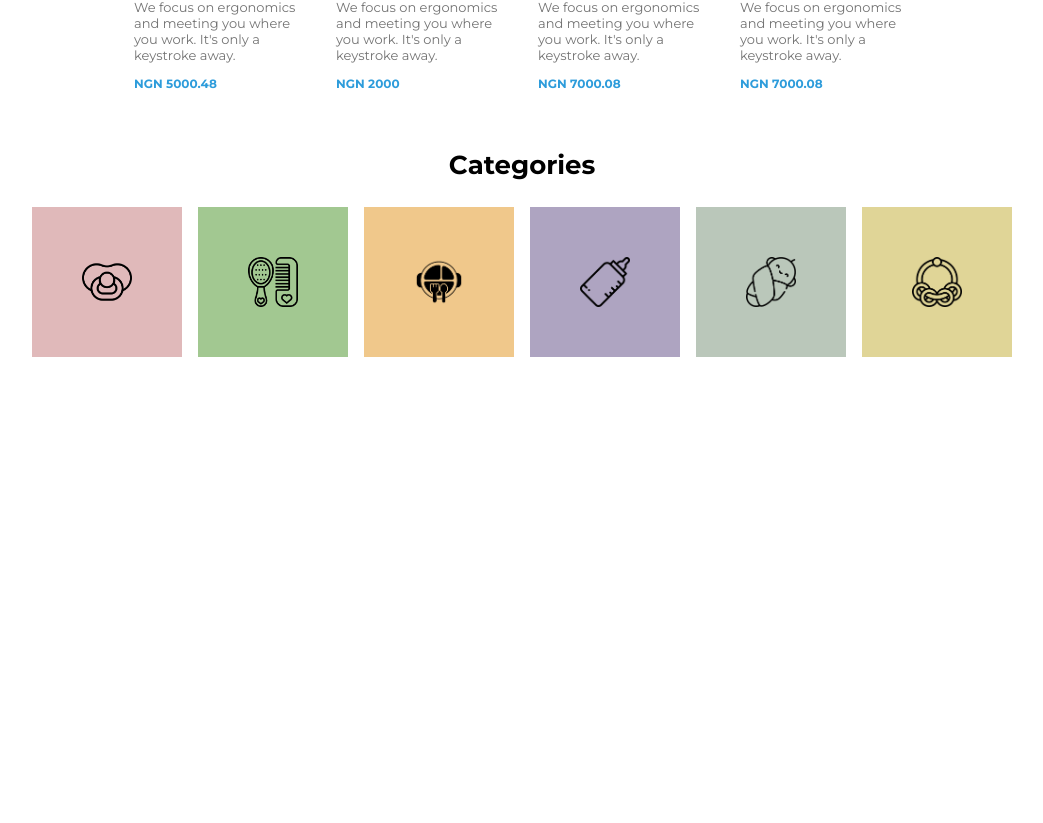
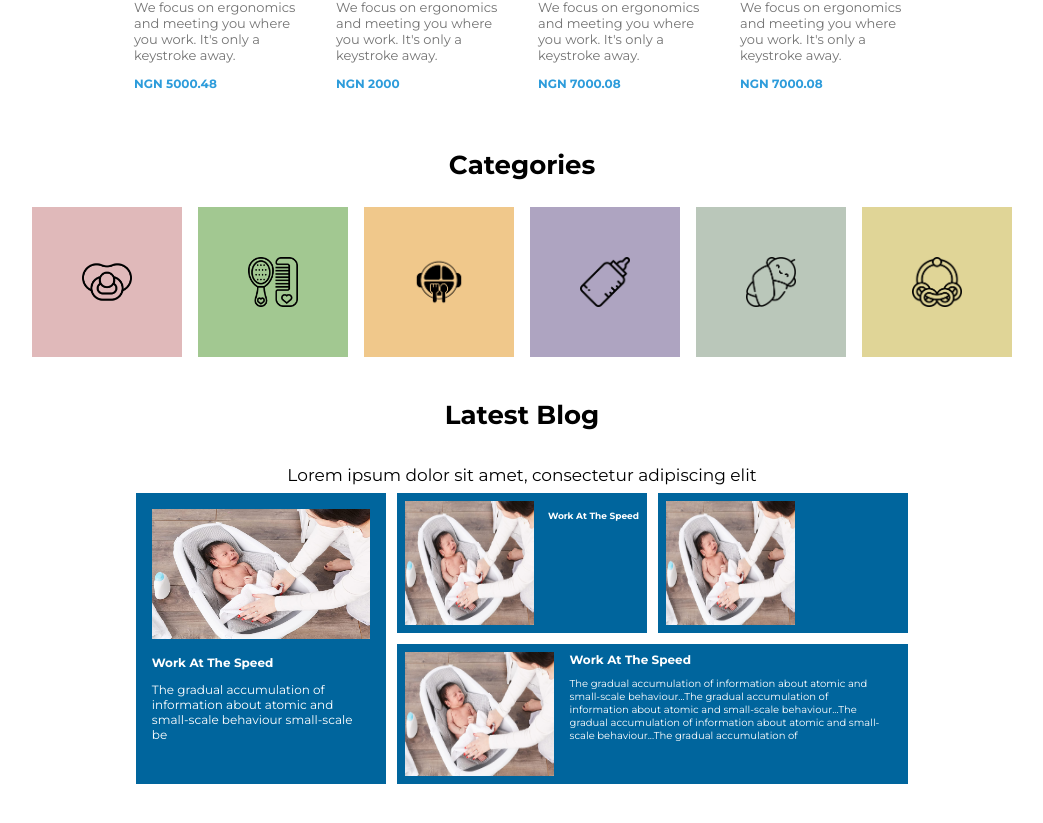
Before and after one commit to Istine/istine.github.io, a React (Vite) app: page / in a window 1280 px wide. Shown: the part 1469-2292 px from the top of the page, without its empty margins (118-1161 px from the left). Before the commit the page ends 1842 px from the top, so only its background shows below. Built offline with nearby package versions, Linux system fonts and the light colour scheme.

Commit message:
added blog section

```diff
--- /dev/null
+++ b/src/components/Blog/index.tsx
@@ -0,0 +1,164 @@
+import { Box } from "@mui/material";
+import { styled } from "@mui/material/styles";
+import * as React from "react";
+
+const StyledBox = styled(Box)({
+  display: "flex",
+  flexDirection: "column",
+  alignItems: "center",
+});
+
+const Grid = styled(Box)({
+  display: "grid",
+  height: "400px",
+  gridTemplateColumns: "repeat(3, 250px)",
+  gridTemplateRows: "140px 140px",
+  gap: ".7rem",
+  "& .post1": {
+    width: "100%",
+    height: "100%",
+    backgroundColor: "#00659D",
+    gridColumnStart: 1,
+    gridColumnEnd: 2,
+    gridRowStart: 1,
+    gridRowEnd: 3,
+    padding: "1rem",
+    "& img": {
+      width: "100%",
+      height: "50%",
+    },
+  },
+  "& .post2": {
+    width: "100%",
+    height: "100%",
+    backgroundColor: "#00659D",
+    gridColumnStart: 2,
+    gridColumnEnd: 3,
+    gridRowStart: 1,
+    gridRowEnd: 2,
+    display: "flex",
+    justifyContent: "space-between",
+    padding: ".5rem",
+    "& img": {
+      width: "55%",
+      height: "100%",
+    },
+  },
+  "& .post3": {
+    width: "100%",
+    height: "100%",
+    backgroundColor: "#00659D",
+    gridColumnStart: 3,
+    gridColumnEnd: 4,
+    gridRowStart: 1,
+    gridRowEnd: 2,
+    display: "flex",
+    alignItems: "center",
+    padding: ".5rem",
+    "& img": {
+      width: "55%",
+      height: "100%",
+    },
+  },
+  "& .post4": {
+    width: "100%",
+    height: "100%",
+    backgroundColor: "#00659D",
+    gridColumnStart: 2,
+    gridColumnEnd: 4,
+    gridRowStart: 2,
+    gridRowEnd: 3,
+    display: "flex",
+    padding: ".5rem",
+    "& img": {
+      width: "30%",
+      height: "100%",
+    },
+  },
+});
+
+const Blog: React.FC<{}> = () => {
+  return (
+    <StyledBox>
+      <Box component="h3" fontFamily="montserrat" fontSize={26}>
+        Latest Blog
+      </Box>
+      <Box component="p" fontFamily="montserrat" fontSize={17} my={1}>
+        Lorem ipsum dolor sit amet, consectetur adipiscing elit
+      </Box>
+      <Grid>
+        <div className="post1">
+          <img src="/assets/pictures/baby.png" alt="baby" loading="lazy" />
+          <Box
+            component="h3"
+            sx={{
+              fontFamily: "montserrat",
+              fontSize: "12px",
+              color: "white",
+              textTransform: "capitalize",
+            }}
+          >
+            work at the speed
+          </Box>
+          <Box
+            component="p"
+            fontSize={12}
+            fontFamily="montserrat"
+            color="white"
+          >
+            The gradual accumulation of information about atomic and small-scale
+            behaviour small-scale be
+          </Box>
+        </div>
+        <div className="post2">
+          <img src="/assets/pictures/baby.png" alt="baby" loading="lazy" />
+          <Box
+            component="h3"
+            sx={{
+              fontFamily: "montserrat",
+              fontSize: "9px",
+              color: "white",
+              textTransform: "capitalize",
+            }}
+          >
+            work at the speed
+          </Box>
+        </div>
+        <div className="post3">
+          <img src="/assets/pictures/baby.png" alt="baby" loading="lazy" />
+        </div>
+        <div className="post4">
+          <img src="/assets/pictures/baby.png" alt="baby" loading="lazy" />
+          <Box display="flex" flexDirection="column" mx={2}>
+            <Box
+              component="h3"
+              sx={{
+                fontFamily: "montserrat",
+                fontSize: "12px",
+                color: "white",
+                textTransform: "capitalize",
+                margin: 0,
+              }}
+            >
+              work at the speed
+            </Box>
+            <Box
+              component="p"
+              fontFamily="montserrat"
+              fontSize={10}
+              color="white"
+            >
+              The gradual accumulation of information about atomic and
+              small-scale behaviour...The gradual accumulation of information
+              about atomic and small-scale behaviour...The gradual accumulation
+              of information about atomic and small-scale behaviour...The
+              gradual accumulation of
+            </Box>
+          </Box>
+        </div>
+      </Grid>
+    </StyledBox>
+  );
+};
+
+export default Blog;
--- a/src/components/pages/LandingPage.tsx
+++ b/src/components/pages/LandingPage.tsx
@@ -6,6 +6,7 @@ import Cards from "../Cards";
 import Tabs from "../Tabs";
 import ProductCards from "../Cards/ProductCard";
 import Categories from "../Categories";
+import Blog from "../Blog";
 
 const LandingPage: React.FC<{}> = () => {
   return (
@@ -16,6 +17,7 @@ const LandingPage: React.FC<{}> = () => {
         <ProductCards />
       </Tabs>
       <Categories />
+      <Blog />
     </Layout>
   );
 };
```
Also changed, not shown: public/assets/pictures/baby.png (added).
